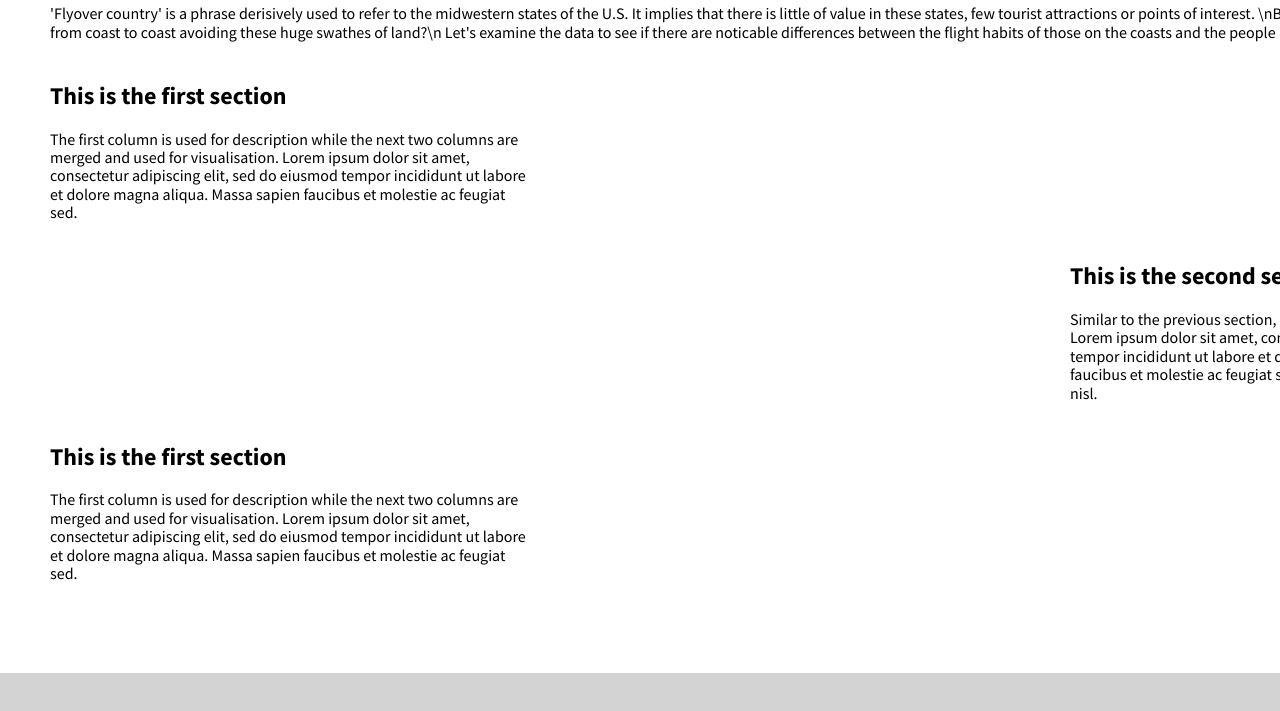
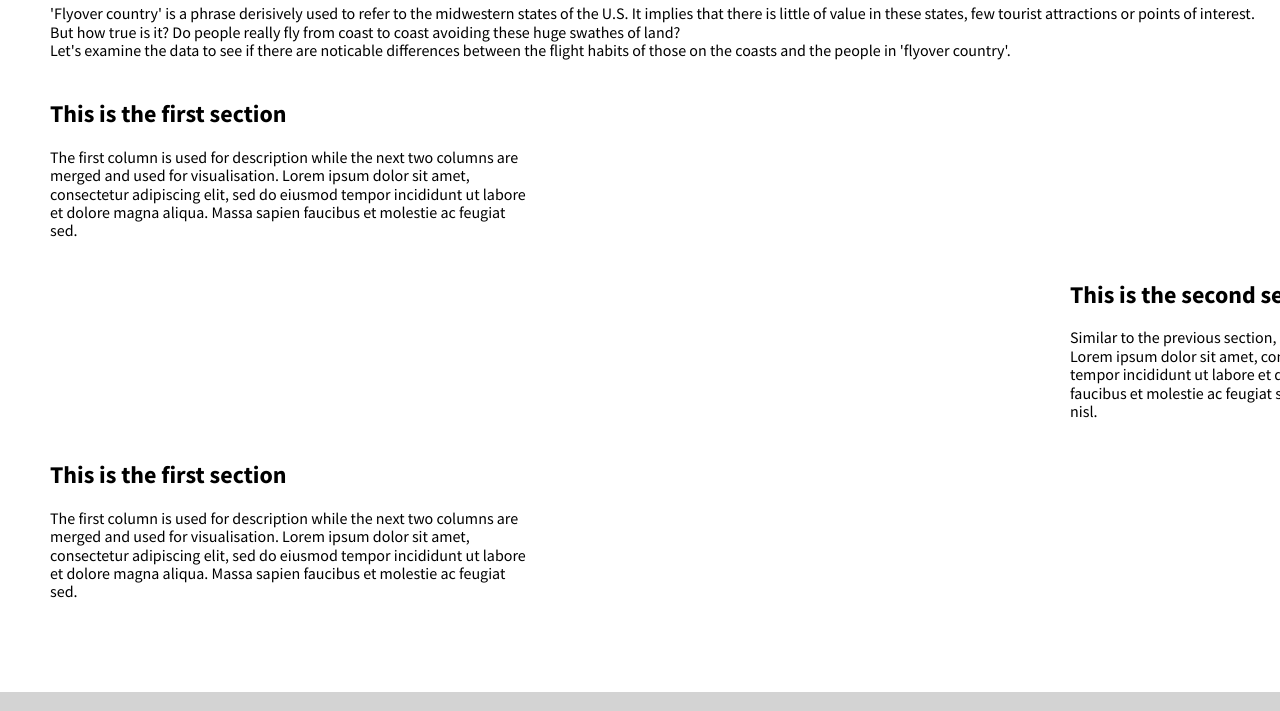
Before and after one commit to alexrimkevstudent/FIT3179, a plain HTML site: page index.html in a window 1280 px wide. Shown: the part 89-800 px from the top of the page. Drawn offline with nearby package versions, Linux system fonts and the light colour scheme; a script that the page names is missing.

Commit message:
Update index.html

```diff
--- a/index.html
+++ b/index.html
@@ -59,7 +59,7 @@
       <div class="pure-u-1-1">
         <h1>The Myth of 'Flyover Country'</h1>
         <p>'Flyover country' is a phrase derisively used to refer to the midwestern states of the U.S. It implies that there is little of value in these states, few tourist attractions or points of interest.
-          \nBut how true is it? Do people really fly from coast to coast avoiding these huge swathes of land?\n
+          <br>But how true is it? Do people really fly from coast to coast avoiding these huge swathes of land?<br>
         Let's examine the data to see if there are noticable differences between the flight habits of those on the coasts and the people in 'flyover country'.
         </p>
       </div>
```
